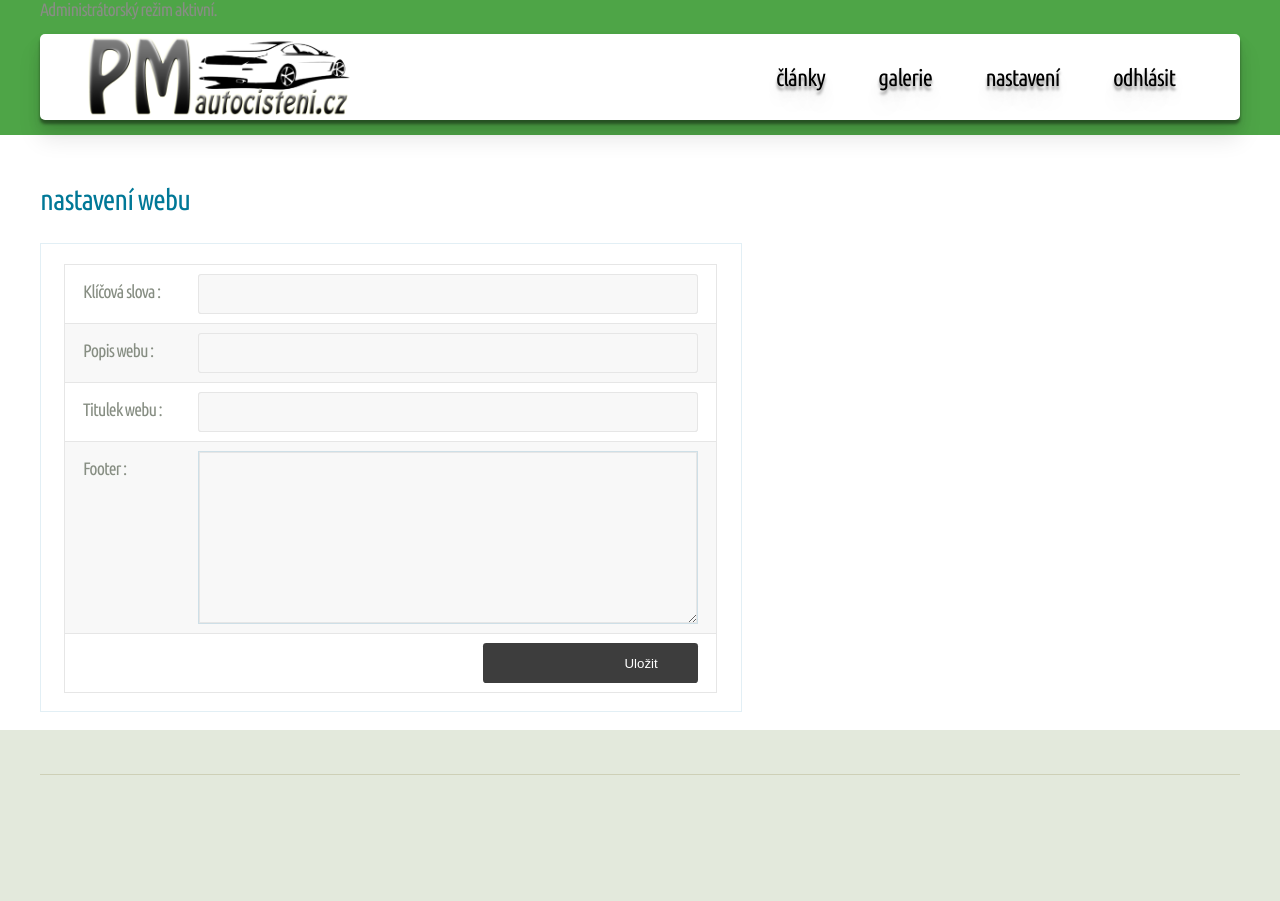
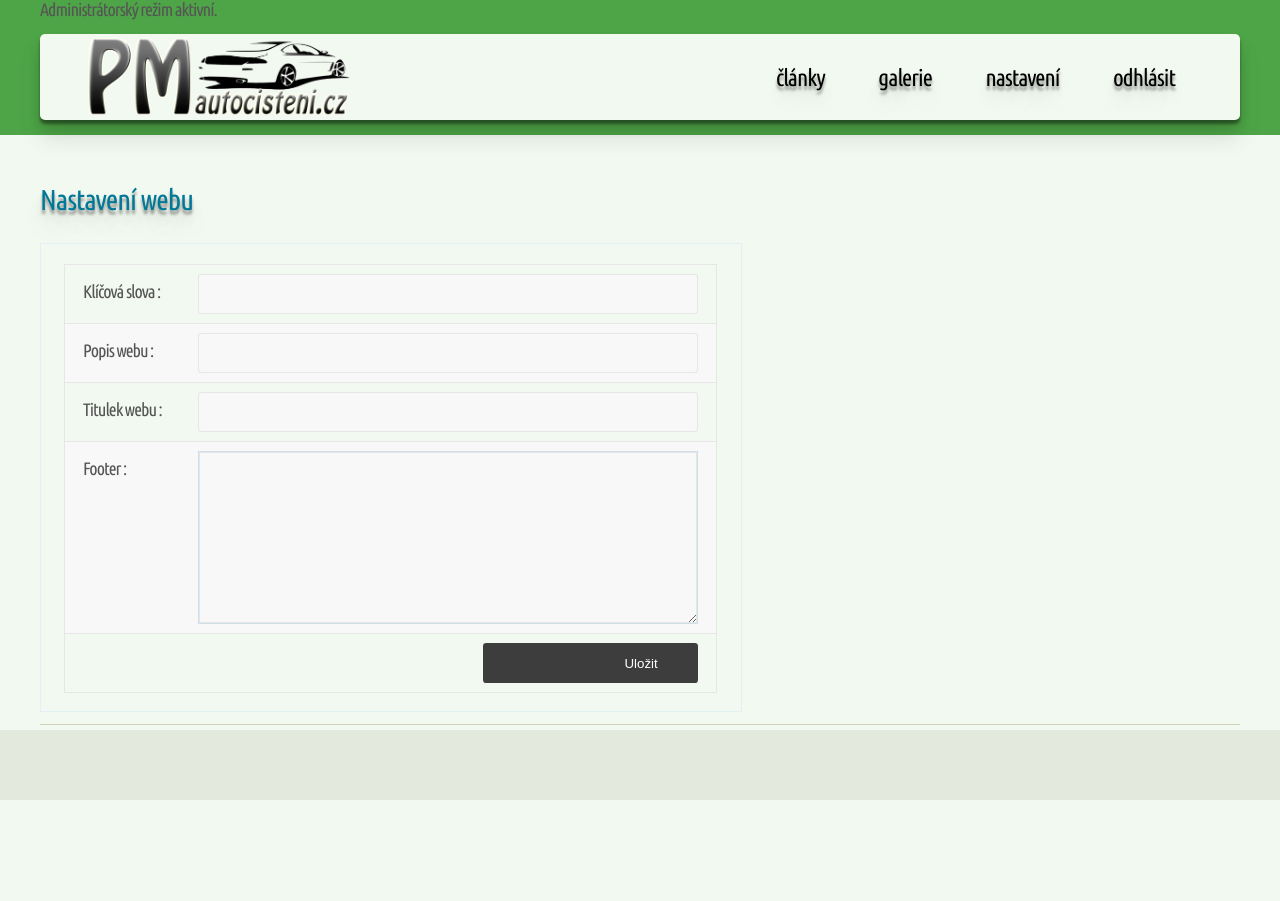
Before and after one commit to ctiborv/pmautocisteni.cz, a PHP site: page / in a window 1280 px wide. After the commit the page ends 800 px from the top, so only its background shows below. Run offline with PHP 8.4, Linux system fonts and the light colour scheme; the visitor is signed in with stand-in values (Sample User, id 1); data that the repository does not hold is empty; some libraries are stand-ins or nearby versions.

Commit message:
Hrani si s footerem

```diff
--- a/assets/css/main.css
+++ b/assets/css/main.css
@@ -1500,7 +1500,7 @@
 		font-family: sans-serif;
 		background-color: #e3e9dc;
 		font-family: 'Ubuntu Condensed', sans-serif;
-		color: #878e83;
+		color: #555555;
 		letter-spacing: -1px;
 	}
 
@@ -1511,10 +1511,13 @@
 
 
 	h2 {
-		text-transform: lowercase;
 		font-size: 1.6em;
 		letter-spacing: -1px;
 		margin-bottom: 1em;
+                                                text-shadow: 0px 4px 3px rgba(0,0,0,0.4),
+             0px 8px 13px rgba(0,0,0,0.1),
+             0px 18px 23px rgba(0,0,0,0.1);
+
 	}
 
 	h3, h4 {
@@ -1723,7 +1726,7 @@
                                 box-shadow: 0px 4px 3px rgba(0,0,0,0.4),
              0px 8px 13px rgba(0,0,0,0.1),
              0px 18px 23px rgba(0,0,0,0.1);
-				background-color: #fff;
+				background-color: #F2F9F0;
 				height: 86px;
 			}
 
@@ -1810,14 +1813,14 @@
 		/* Main */
 
 			#main {
-				background: #fff;
+				background: #F2F9F0;
 				padding: 1em 0;
 			}
 
 		/* Footer */
 
 			#footer-wrapper {
-				padding: 4em 0;
+				padding: 1em 0 0 0;
 			}
 
 		/* Copyright */
@@ -1826,7 +1829,7 @@
 				text-align: center;
 				color: #A6A88F;
 				border-top: solid 1px #ced0b7;
-				padding: 3em 0 0 0;
+				padding: 1em 0 0 0;
 				margin: 1% 0 0 0;
 			}
 
--- a/pohledy/rozlozeni.phtml
+++ b/pohledy/rozlozeni.phtml
@@ -33,7 +33,7 @@
 						<div class="12u">
 
 							<header id="header">
-								<h1><a href="#" id="logo"><img height="83" src="img/logo.png"</a></h1>
+								<h1><a href="clanek/uvod" id="logo"><img height="83" src="img/logo.png"</a></h1>
 								<nav id="nav">
                                                                     <?php foreach ($menus as $menu) {?>
                                                                     <a href="<?= $menu['url'] ?>" <?php if ($menu['aktivni']) echo "class=\"current-page-item\"";  ?> ><?= $menu["nazev"] ?></a>
@@ -59,9 +59,8 @@
 				<div class="container">
 					<div class="row">
                             <?= $this->neodata['footer']?>
-					</div>
-					<div class="row">
-						<div class="12u">
+                                        </div>
+                                    <div>
 							<div id="copyright">
 								<?= $this->neodata['copyright'] ?>
 							</div>
```
